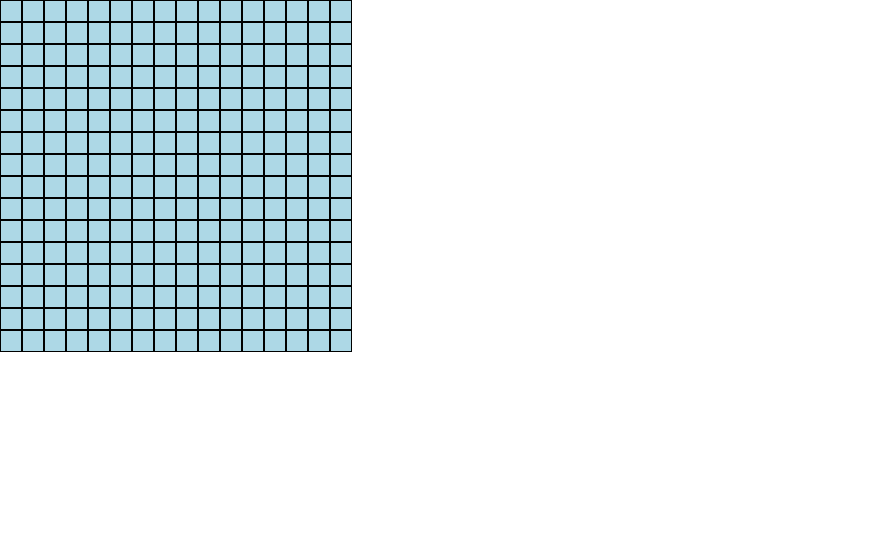
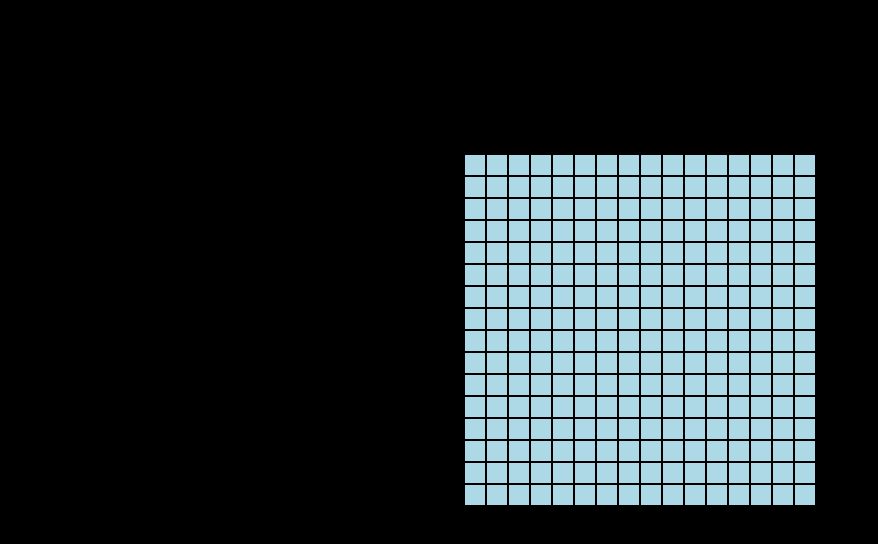
Before and after one commit to anuragv668/etch-a-sketch, a plain HTML site: page index.html in a window 1280 px wide. Shown: the whole page, without its empty margins (0-878 px from the left). Drawn offline with Linux system fonts and the light colour scheme.

Commit message:
add color change on hower to grid

```diff
--- a/script.js
+++ b/script.js
@@ -8,6 +8,9 @@ for (let i = 0; i < 16; i++ ) {
   for (let j = 0; j < 16; j++) {
     let square = document.createElement('div');
     square.classList.add('square');
+    square.addEventListener('mouseover', () => {
+      square.style.backgroundColor = 'black';
+    });
     row.appendChild(square);
   }
   container.appendChild(row);
--- a/style.css
+++ b/style.css
@@ -4,13 +4,23 @@
  border: none;
 }
 
+body {
+  display: flex;
+  justify-content: center;
+  align-items: center;
+  height: 660px;
+  background-color: black;
+}
+
 .container {
   display: flex;
 }
+
 .row {
   display: flex;
   flex-direction: column;
 }
+
 .square {
   height: 20px;
   width: 20px;
```
Lines whose indentation alone changed are shown as unchanged.
